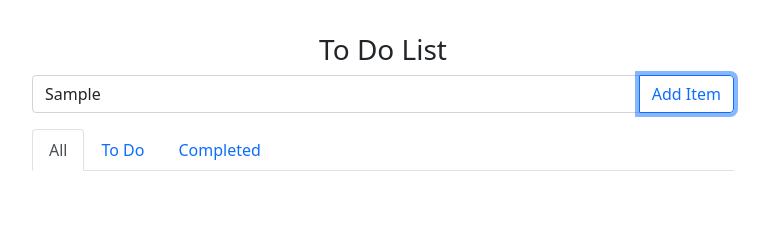
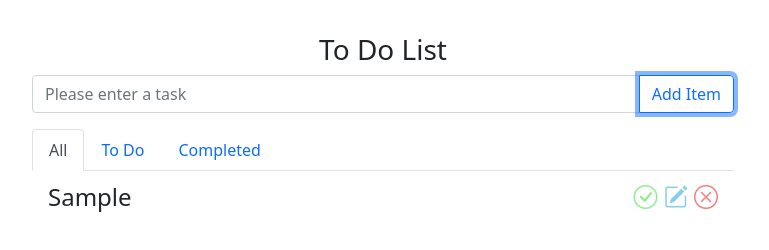
Before and after one commit to poorboygl/JavaScript.20.Real.World.Projects, a plain HTML site: page Project-4/index.html in a window 1280 px wide. Both pictures are taken after typing "Sample" into the empty fields and a click on the button "Add Item". Shown: the whole page, without its empty margins (257-1026 px from the left). Drawn offline with nearby package versions, Linux system fonts and the light colour scheme.

Commit message:
Project-4-Displaying List Items from Local Storage

```diff
--- a/Project-4/index.html
+++ b/Project-4/index.html
@@ -9,6 +9,7 @@
         <link href="https://cdn.jsdelivr.net/npm/bootstrap@5.1.1/dist/css/bootstrap.min.css" rel="stylesheet"
             integrity="sha384-F3w7mX95PdgyTmZZMECAngseQB83DfGTowi0iMjiWaeVhAn4FJkqJByhZMI3AhiU" crossorigin="anonymous">
         <link rel="stylesheet" href="https://cdn.jsdelivr.net/npm/bootstrap-icons@1.3.0/font/bootstrap-icons.css">
+        <link rel="stylesheet" href="styles.css">
         <script src="script.js" defer></script>
     </head>
     <body>
--- a/Project-4/script.js
+++ b/Project-4/script.js
@@ -2,11 +2,37 @@
 //Select elements from the DOM
 const form = document.querySelector('#itemform');
 const itemInput = document.querySelector('#itemInput');
-const itemList = document.querySelector('#itemsList');
+const itemsList = document.querySelector('#itemsList');
 const filters = document.querySelectorAll('.nav-item');
 
 //Create an empty item list
 let todoItems = [];
+
+const renderItems = (todoItems) => {
+    // Clear the current list
+    itemsList.innerHTML = '';
+    // Loop through the todoItems array and create list items
+    if (todoItems.length > 0) {
+        todoItems.forEach((item) => {
+
+            const iconClass = item.isDone
+                ? "bi-check-circle-fill"
+                : "bi-check-circle";
+
+            let liTag = `
+            <li class="list-group-item d-flex justify-content-between align-items-center">
+                   <span class="title" data-time=${item.addedAt}>${item.name}</span>
+                   <span>
+                       <a href="#" data-done><i class="bi ${iconClass}  green"></i></a>
+                       <a href="#" data-edit><i class="bi bi-pencil-square blue"></i></a>
+                       <a href="#" data-delete><i class="bi bi-x-circle red"></i></a>
+                   </span>
+            </li>`;
+            itemsList.insertAdjacentHTML("beforeend", liTag);
+        });
+    }
+}
+
 //get item form local storage
 const getLocalStorage = () => {
     const items = localStorage.getItem('todoItems');
@@ -15,6 +41,8 @@ const getLocalStorage = () => {
     } else {
         todoItems = [];
     }
+
+    renderItems(todoItems);
 };
 
 //set in local storage
@@ -24,6 +52,9 @@ const setLocalStorage = (todoItems) => {
 
 // Function to render the todo items
 document.addEventListener('DOMContentLoaded', () => {
+    //get local storage items when the DOM is loaded
+    getLocalStorage();
+
     form.addEventListener('submit', (e) => {
         // Prevent the default form submission
         e.preventDefault();
@@ -42,6 +73,9 @@ document.addEventListener('DOMContentLoaded', () => {
         };
         todoItems.push(item);
         setLocalStorage(todoItems);
+        getLocalStorage();
+        itemInput.value = ''; // Clear the input field
     });
 
+
 });
--- /dev/null
+++ b/Project-4/styles.css
@@ -0,0 +1,23 @@
+        .green {
+            color: lightgreen
+        }
+
+        .red {
+            color: lightcoral
+        }
+
+        .blue {
+            color: skyblue
+        }
+
+        .list-group {
+            font-size: 1.5rem;
+        }
+
+        .show {
+            display: block;
+        }
+
+        .hide {
+            display: none;
+        }
```
Also changed, not shown: Project-4/insertAdjacentHTML.jpg (added).
